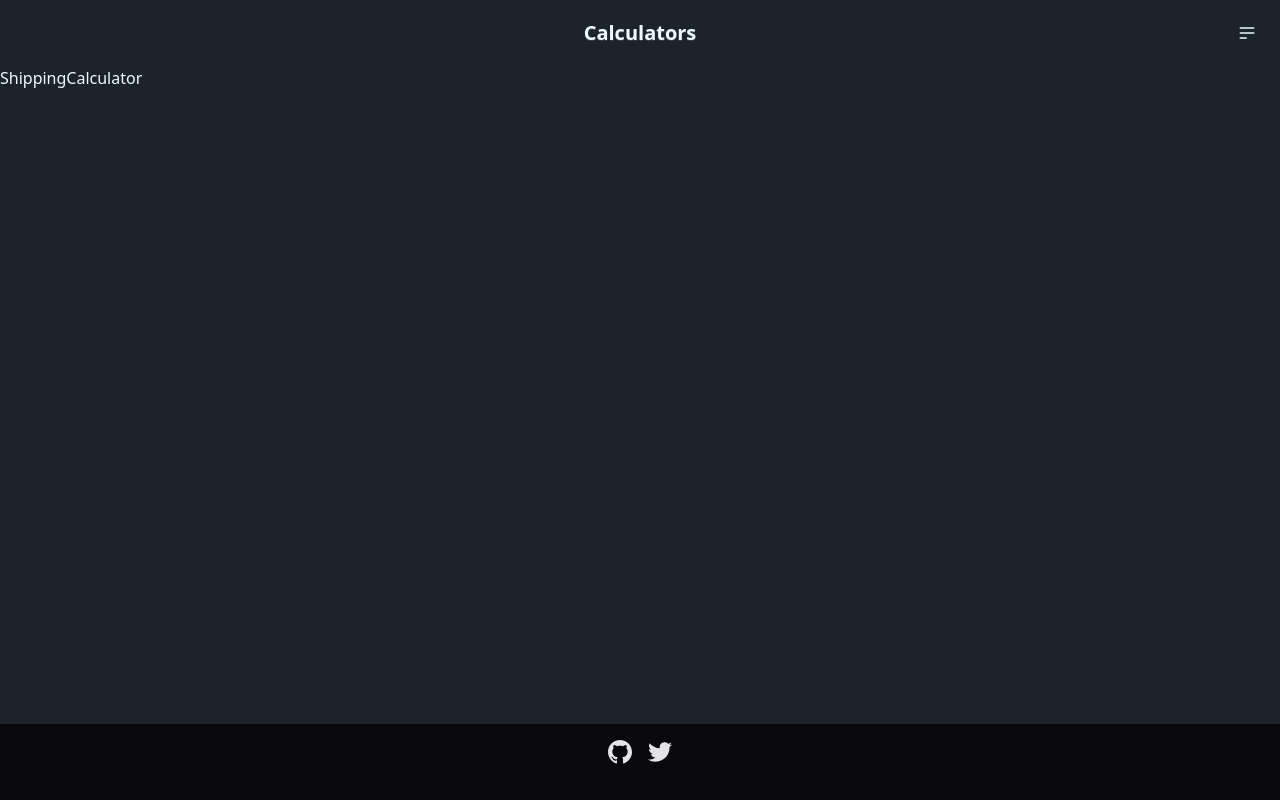
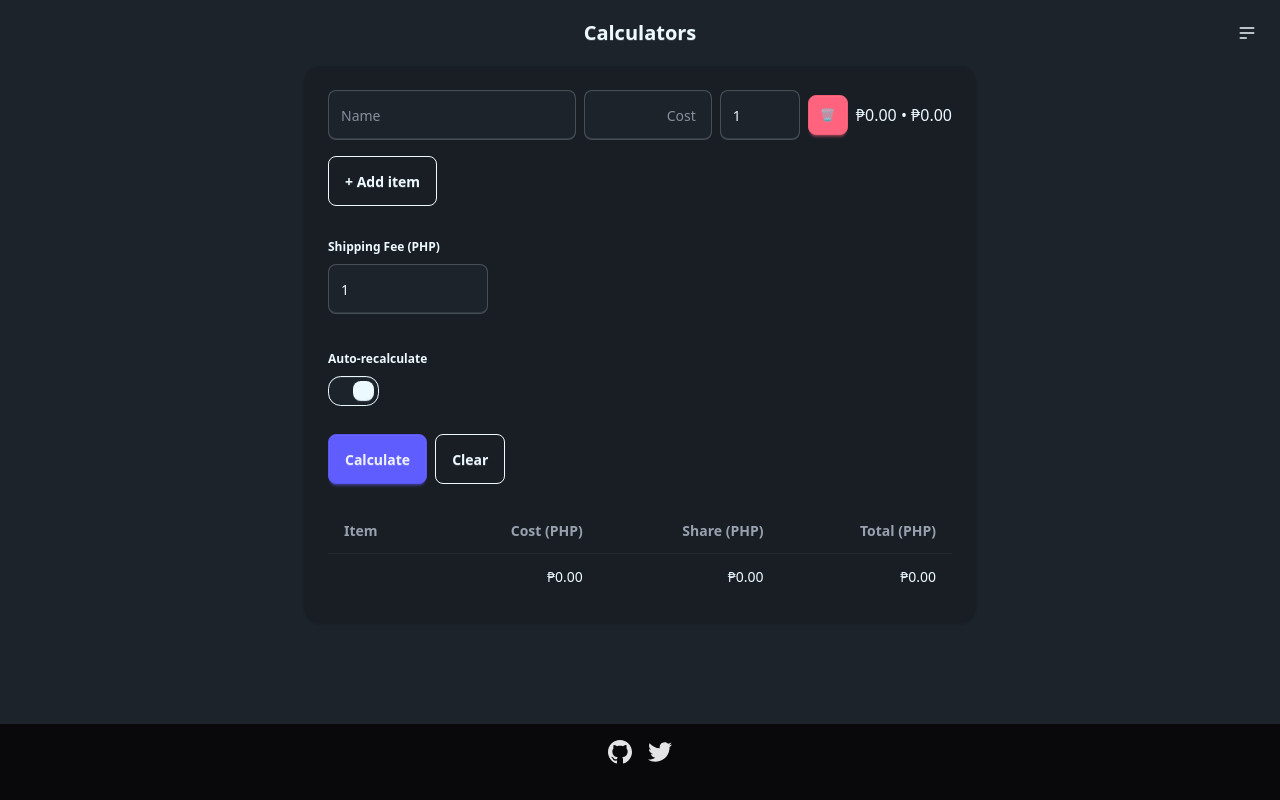
Before and after one commit to JohnPevien/calculators, a React (Vite) app: page /shipping-calculator in a window 1280 px wide. Built offline with nearby package versions, Linux system fonts and the light colour scheme.

Commit message:
Add shipping calculator

```diff
--- a/src/routes/ShippingCalculator.tsx
+++ b/src/routes/ShippingCalculator.tsx
@@ -1,10 +1,178 @@
-import React, { JSX } from 'react'
+import React, {useEffect, useState} from 'react';
+import { FormikProvider, useFormik, FieldArray } from 'formik';
+import { allocateShipping, AllocatedItem } from '@/components/blocks/ShippingCalculatorCost/utils';
+import { validationSchema } from '@/components/blocks/ShippingCalculatorCost/utils/validationSchema';
 
+const formatter = new Intl.NumberFormat('en-PH', { style: 'currency', currency: 'PHP' });
 
-function ShippingCalculator(): JSX.Element {
+const ShippingCalculator: React.FC = () => {
+  const [results, setResults] = useState<AllocatedItem[]>([]);
+
+  const formik = useFormik({
+    initialValues: { shippingFee: 1, autoRecalc: true, items: [{ name: '', cost: '', qty: 1 }] },
+    validationSchema,
+    onSubmit: values => setResults(allocateShipping(values.items, +values.shippingFee)),
+    onReset: () => setResults([]),
+  });
+
+  useEffect(() => {
+    if (!formik.values.autoRecalc) return;
+    const handler = setTimeout(() => {
+      if (formik.isValid) setResults(allocateShipping(formik.values.items, +formik.values.shippingFee));
+    }, 1000);
+    return () => clearTimeout(handler);
+  }, [formik.values, formik.isValid]);
+
+  // Local vars for error/touched arrays to narrow types
+  const errorsItems = formik.errors.items;
+  const touchedItems = formik.touched.items;
+
   return (
-    <div>ShippingCalculator</div>
-  )
-}
+    <FormikProvider value={formik}>
+      <form
+        onSubmit={formik.handleSubmit}
+        onReset={formik.handleReset}
+        className="card bg-base-200 shadow max-w-2xl mx-auto p-6 space-y-6"
+      >
+        <FieldArray name="items">
+          {({ push, remove }) => (
+            <div className="space-y-4">
+              {formik.values.items.map((item, index) => (
+                <div key={index} className="flex items-center gap-2">
+                  <input
+                    name={`items[${index}].name`}
+                    type="text"
+                    placeholder="Name"
+                    className="input input-bordered flex-1"
+                    value={item.name}
+                    onChange={formik.handleChange}
+                    onBlur={formik.handleBlur}
+                  />
+                  {touchedItems?.[index]?.name &&
+                    Array.isArray(errorsItems) &&
+                    typeof errorsItems[index] === 'object' &&
+                    errorsItems[index]?.name && (
+                      <p className="text-error text-sm">{errorsItems[index]?.name}</p>
+                    )}
 
-export default ShippingCalculator
+                  <input
+                    name={`items[${index}].cost`}
+                    type="number"
+                    inputMode="decimal"
+                    placeholder="Cost"
+                    className="input input-bordered w-32 text-right"
+                    value={item.cost}
+                    onChange={formik.handleChange}
+                    onBlur={formik.handleBlur}
+                  />
+                  {touchedItems?.[index]?.cost &&
+                    Array.isArray(errorsItems) &&
+                    typeof errorsItems[index] === 'object' &&
+                    errorsItems[index]?.cost && (
+                      <p className="text-error text-sm">{errorsItems[index]?.cost}</p>
+                    )}
+
+                  <input
+                    name={`items[${index}].qty`}
+                    type="number"
+                    placeholder="Qty"
+                    className="input input-bordered w-20"
+                    value={item.qty}
+                    onChange={formik.handleChange}
+                    onBlur={formik.handleBlur}
+                  />
+                  {touchedItems?.[index]?.qty &&
+                    Array.isArray(errorsItems) &&
+                    typeof errorsItems[index] === 'object' &&
+                    errorsItems[index] !== null &&
+                    errorsItems[index]?.qty && (
+                      <p className="text-error text-sm">{errorsItems[index]?.qty}</p>
+                    )}
+
+                  <button type="button" onClick={() => remove(index)} className="btn btn-square btn-error btn-sm">
+                    🗑
+                  </button>
+
+                  {results[index] &&
+                    Number.isFinite(results[index].share) && Number.isFinite(results[index].totalWithShipping) && (
+                      <span className="ml-auto">
+                        {formatter.format(results[index].share)} • {formatter.format(results[index].totalWithShipping)}
+                      </span>
+                    )}
+                </div>
+              ))}
+              <button type="button" onClick={() => push({ name: '', cost: '', qty: 1 })} className="btn btn-outline">
+                + Add item
+              </button>
+            </div>
+          )}
+        </FieldArray>
+
+        <fieldset className="fieldset">
+          <legend className="fieldset-legend">Shipping Fee (PHP)</legend>
+          <div className="flex items-center gap-2">
+            <input
+              name="shippingFee"
+              type="number"
+              inputMode="decimal"
+              className="input input-bordered w-40"
+              value={formik.values.shippingFee}
+              onChange={formik.handleChange}
+              onBlur={formik.handleBlur}
+            />
+          </div>
+          {formik.touched.shippingFee && formik.errors.shippingFee && (
+            <p className="label text-error text-sm">{formik.errors.shippingFee}</p>
+          )}
+        </fieldset>
+
+        <fieldset className="fieldset">
+          <legend className="fieldset-legend">Auto-recalculate</legend>
+          <label className="flex items-center max-w-fit">
+            <input
+              type="checkbox"
+              name="autoRecalc"
+              className="toggle"
+              checked={formik.values.autoRecalc}
+              onChange={formik.handleChange}
+            />
+          </label>
+        </fieldset>
+
+        <div className="flex items-center">
+          <button type="submit" className="btn btn-primary" disabled={!formik.isValid}>
+            Calculate
+          </button>
+          <button type="reset" className="btn btn-outline ml-2">
+            Clear
+          </button>
+        </div>
+
+        {results.length > 0 && (
+          <table className="table table-zebra w-full">
+            <thead>
+              <tr>
+                <th className="text-left">Item</th>
+                <th className="text-right">Cost (PHP)</th>
+                <th className="text-right">Share (PHP)</th>
+                <th className="text-right">Total (PHP)</th>
+              </tr>
+            </thead>
+            <tbody>
+              {results.map((res, idx) => (
+                <tr key={idx}>
+                  <td>{res.name}</td>
+                  <td className="text-right">{Number.isFinite(res.cost * res.qty) ? formatter.format(res.cost * res.qty) : ''}</td>
+                  <td className="text-right">{Number.isFinite(res.share) ? formatter.format(res.share) : ''}</td>
+                  <td className="text-right">{Number.isFinite(res.totalWithShipping) ? formatter.format(res.totalWithShipping) : ''}</td>
+                </tr>
+              ))}
+            </tbody>
+          </table>
+        )}
+      </form>
+    </FormikProvider>
+  );
+};
+
+export default ShippingCalculator;
```
